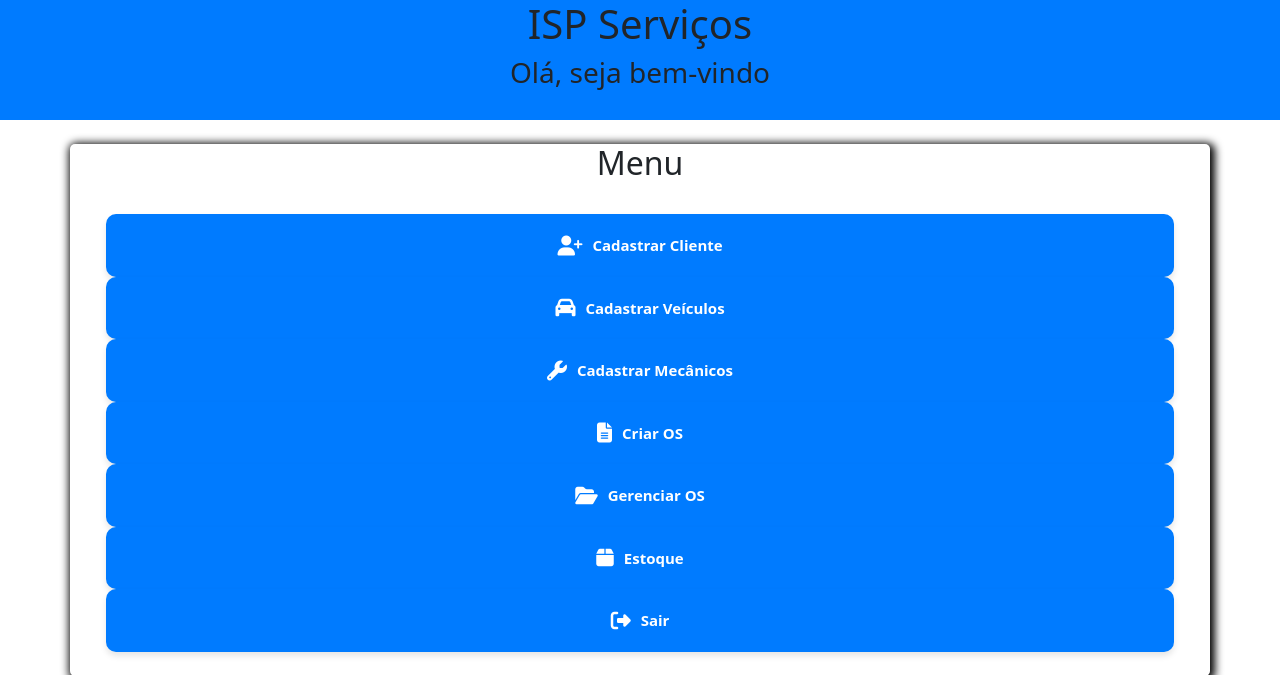
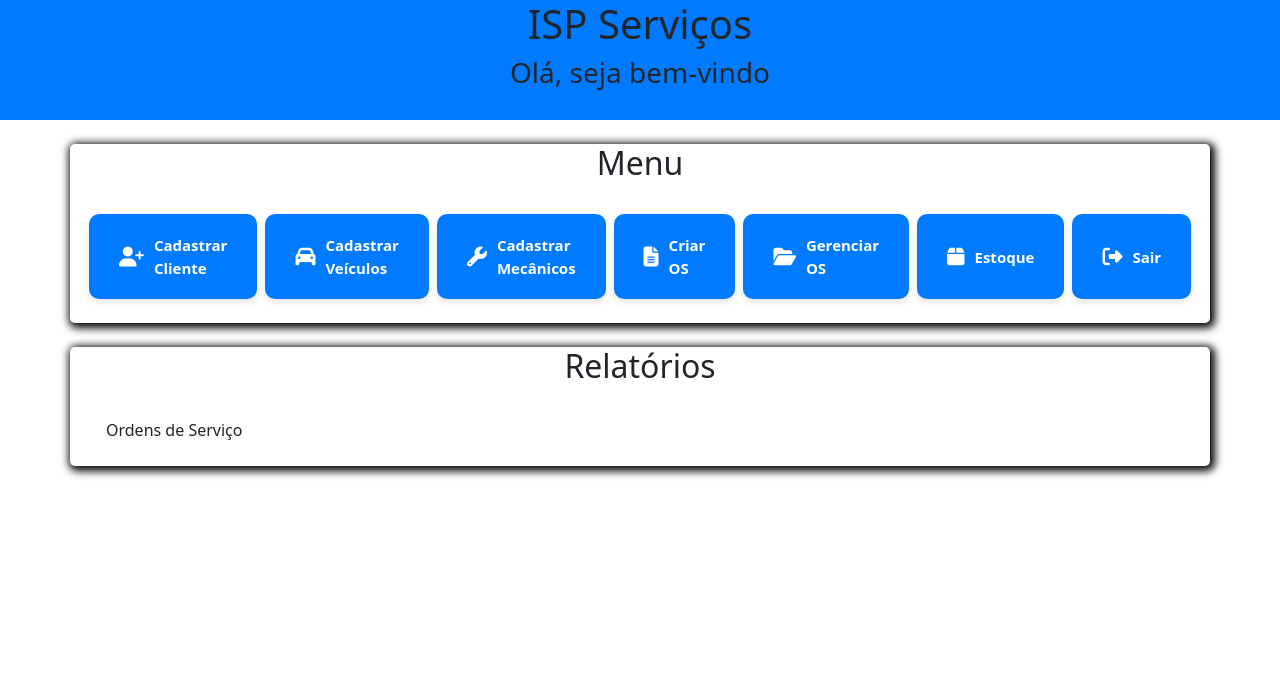
Before and after one commit to ismaelce122/ProjetoFinalIsmael, a Python web app: template templates/painelServicos.html in a window 1280 px wide. Shown: the top 675 px of the page. After the commit the page ends 478 px from the top, so only its background shows below. Run offline with Jinja, Linux system fonts and the light colour scheme; the template is opened without the code that fills it, so the values that code supplies are empty.

Commit message:
Reajuste nos Botões!!!

```diff
--- a/templates/painelServicos.html
+++ b/templates/painelServicos.html
@@ -8,7 +8,7 @@
 </div>
 <div class="container card1 mt-4">
     <h2 class="text-center">Menu</h2>
-    <div class="p-4 box">
+    <div class="p-4 box d-lg-flex justify-content-lg-center gap-lg-2">
         <a href="{{url_for('CadastrarCliente')}}" class="botao d-flex justify-content-center align-items-center"><i class="fas fa-user-plus"></i>Cadastrar Cliente</a>
         <a href="{{url_for('CadastrarVeiculos')}}" class="botao d-flex justify-content-center align-items-center"><i class="fas fa-car"></i>Cadastrar Veículos</a>
         <a href="{{url_for('CadastrarMecanicos')}}" class="botao d-flex justify-content-center align-items-center"><i class="fas fa-wrench"></i>Cadastrar Mecânicos</a>
```
